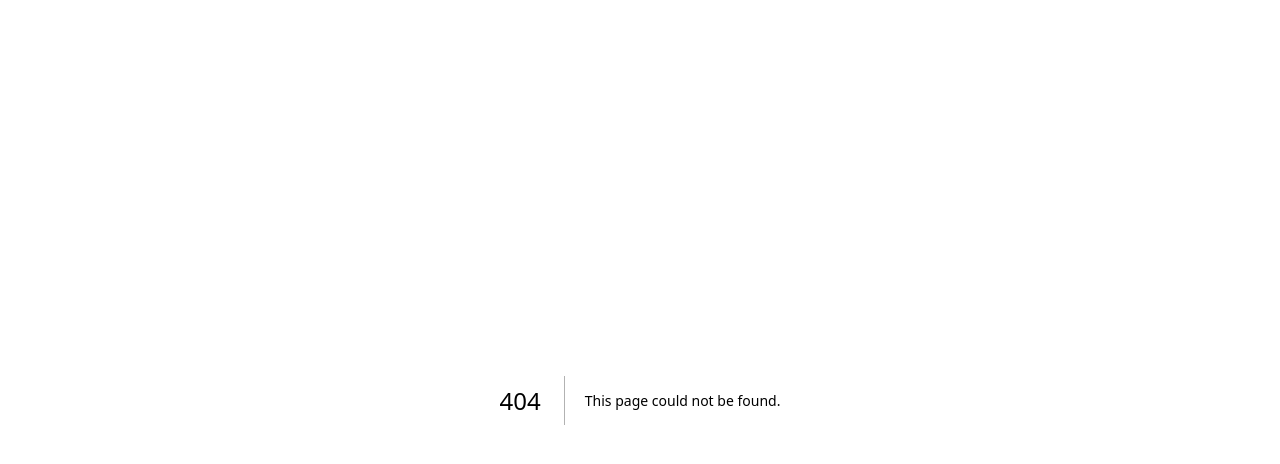
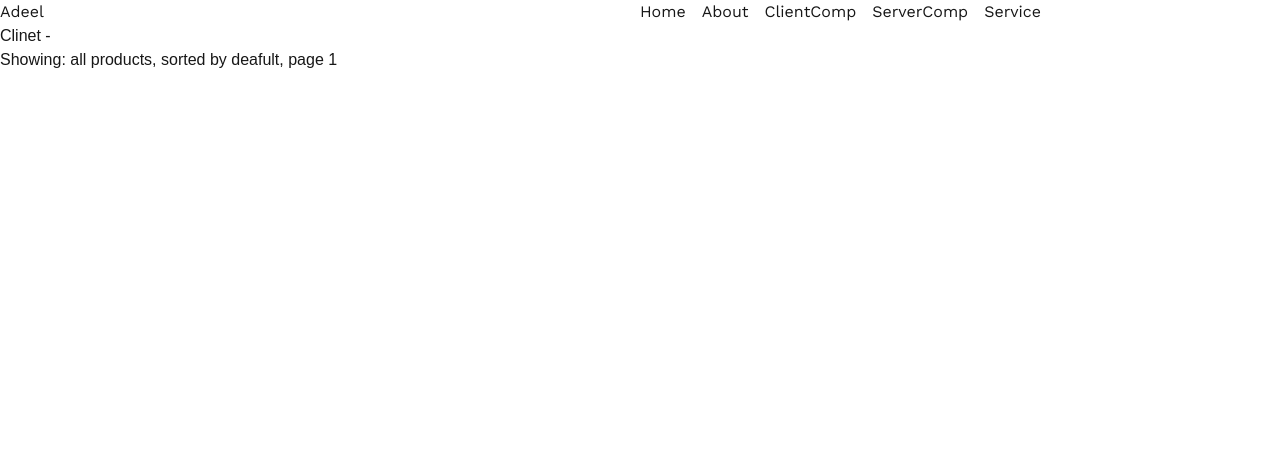
Before and after one commit to Adeel-Prince/Next.js-2026, a Next.js app: page /products in a window 1280 px wide. Before the commit this address had no page. Shown: the top 464 px of the page. Built offline with nearby package versions, Linux system fonts and the light colour scheme.

Commit message:
Add blog, products, and user profile pages; implement product list component

```diff
--- /dev/null
+++ b/app/(users)/blog/[...slug]/page.jsx
@@ -0,0 +1,10 @@
+const Blog = async (props) =>{
+    const {slug} = await props.params;
+    console.log(slug);
+
+    return(
+        <>
+        <h1>Ecom</h1></>
+    );
+};
+export default Blog;
--- /dev/null
+++ b/app/(users)/products/page.jsx
@@ -0,0 +1,19 @@
+import ProductList from "./productList";
+
+const Products = async({searchParams}) =>{
+    // const searchParams = await props.searchParams;
+    const searchParam = await searchParams;
+    console.log("outer ",searchParam);
+
+    const category = searchParam?.category || "all";
+    const sort = searchParam?.sort || "deafult";
+    const page = searchParam?.page || 1;
+    return (
+        <div>
+            <ProductList></ProductList>
+            Showing: {category} products, sorted by {sort}, page {page}
+        </div>
+    );
+};
+
+export default Products;
--- /dev/null
+++ b/app/(users)/products/productList.jsx
@@ -0,0 +1,13 @@
+"use client";
+import { useSearchParams } from "next/navigation";
+
+const productList = () => {
+    const searchParams = useSearchParams();
+    const pages = searchParams.get("page");
+    const category = searchParams.get("category");
+    console.log("inside ", pages, category);
+
+  return <><h1>Clinet - {category}</h1></>
+}
+
+export default productList;
--- /dev/null
+++ b/app/users/[usersname]/page.jsx
@@ -0,0 +1,8 @@
+const SingalProfile = async (props)=>{
+    const user = await props.params;
+    console.log(user);
+    return <h1>user = {user.usersname}</h1>
+
+}
+
+export default SingalProfile;
--- /dev/null
+++ b/app/users/[usersname]/posts/[postId]/page.jsx
@@ -0,0 +1,8 @@
+const SingalProfilePost = async (props)=>{
+    const user = await props.params;
+    console.log(user);
+    return <h1>user: {user.usersname}, PostId: {user.postId}</h1>
+
+}
+
+export default SingalProfilePost;
```
